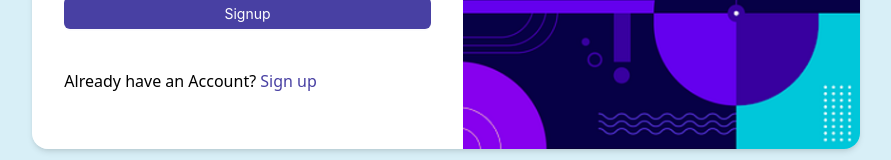
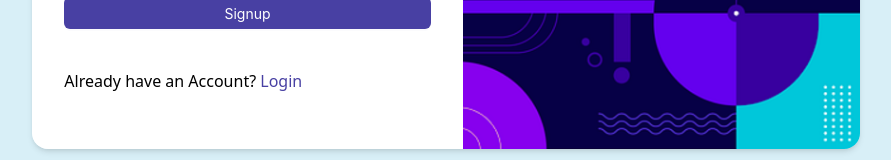
Before and after one commit to devbn3li/Wincheck, a React (Vite) app: page /signup in a window 1280 px wide. Shown: the part 525-685 px from the top of the page, without its empty margins (194-1085 px from the left). Built offline with nearby package versions, Linux system fonts and the light colour scheme.

Commit message:
Change typo

```diff
--- a/src/pages/Signup.jsx
+++ b/src/pages/Signup.jsx
@@ -164,7 +164,7 @@ export default function Signup() {
                   to="/login"
                   className="text-[#4840A3] hover:text-[#EAB95C]"
                 >
-                  Sign up
+                  Login
                 </Link>
               </div>
             </div>
```
